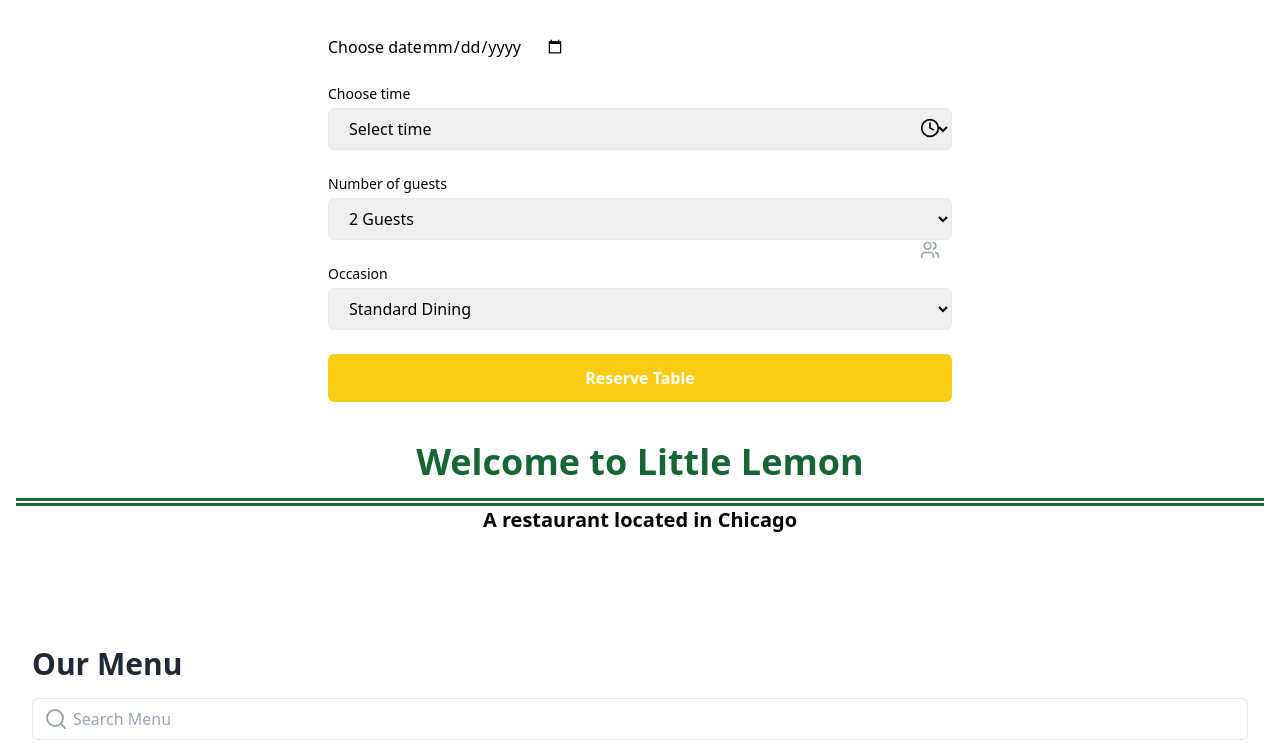
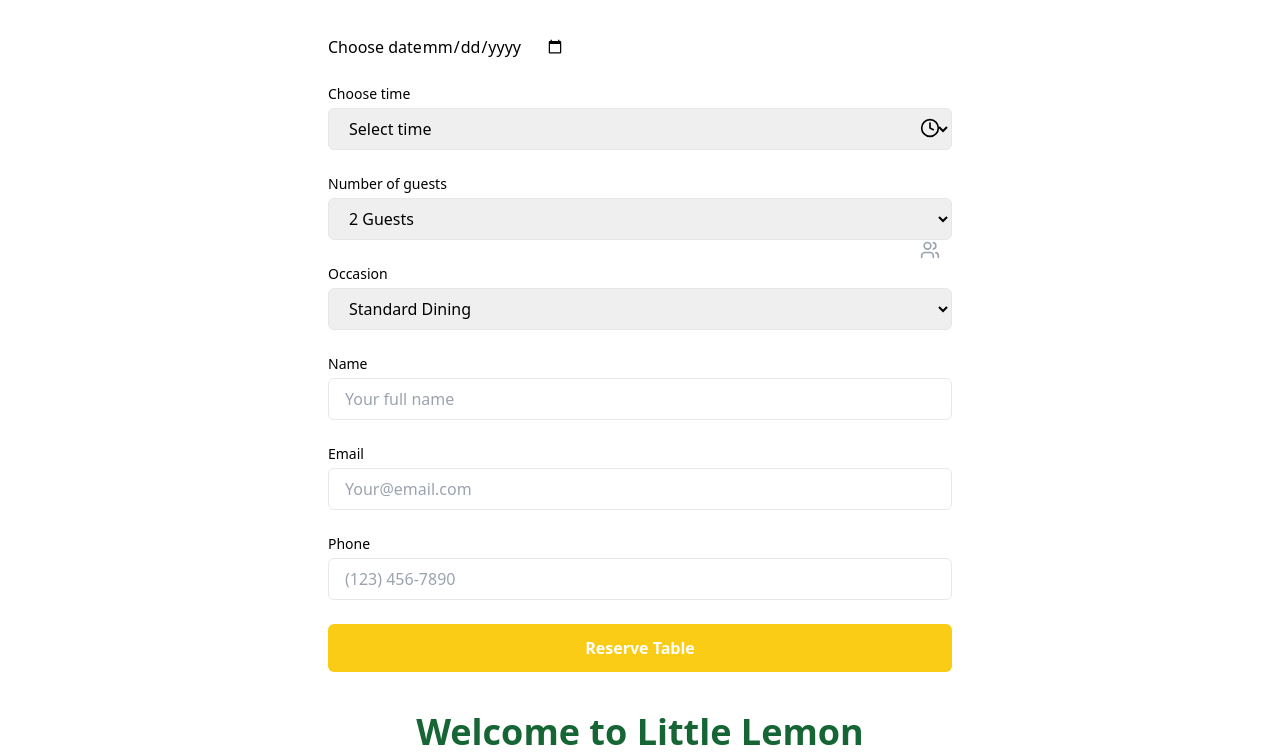
Before and after one commit to JakhmolaShikhar/Little-Lemon, a React (Vite) app: page /reservation in a window 1280 px wide. Shown: the part 450-1204 px from the top of the page. Built offline with nearby package versions, Linux system fonts and the light colour scheme.

Commit message:
working on form in bookingform

```diff
--- a/src/components/BookingForm.jsx
+++ b/src/components/BookingForm.jsx
@@ -9,6 +9,9 @@
         time: '',
         guests: '2',
         occasion: 'standard',
+        name: '',
+        email: '',
+        phone: '',
     })
 
     const [submitted, setSubmitted] = useState(false);
@@ -29,8 +32,11 @@
             <p className='text-lg '>Little Lemon Restaurant</p>
         </div>
         <form className='space-y-6' onSubmit={handleSubmit}>
+            <div className='grid grid-cols-1 md:grid-cols-2 gap-6'></div>
             <label htmlFor="res-date">Choose date</label>
             <input type="date" id="res-date" />
+
+
             <div className='relative'>
                 <label htmlFor="res-time" className='block text-sm font-medium mb-1'>
                     Choose time
@@ -89,6 +95,45 @@
                     <option value='business'>Business Meal</option>
                 </select>
             </div>
+            <div className='md:col-span-2'>
+                <label className='block text-sm font-medium mb-1'>
+                    Name
+                </label>
+                <input
+                type='text'
+                required
+                className='w-full px-4 py-2 border rounded-md'
+                value={formData.name}
+                onChange={handleChange}
+                placeholder='Your full name'
+                />
+            </div>
+            <div className='md:col-span-2'>
+                <label className='block text-sm font-medium mb-1'>
+                    Email
+                </label>
+                <input
+                type='email'
+                required
+                className='w-full px-4 py-2 border rounded-md'
+                value={formData.email}
+                onChange={handleChange}
+                placeholder='Your@email.com'
+                />
+            </div>
+            <div className='md:col-span-2'>
+                <label className='block text-sm font-medium mb-1'>
+                    Phone
+                </label>
+                <input
+                type='tel'
+                required
+                className='w-full px-4 py-2 border rounded-md'
+                value={formData.phone}
+                onChange={handleChange}
+                placeholder='(123) 456-7890'
+                />
+            </div>
 
             <div>
                 <button
```
